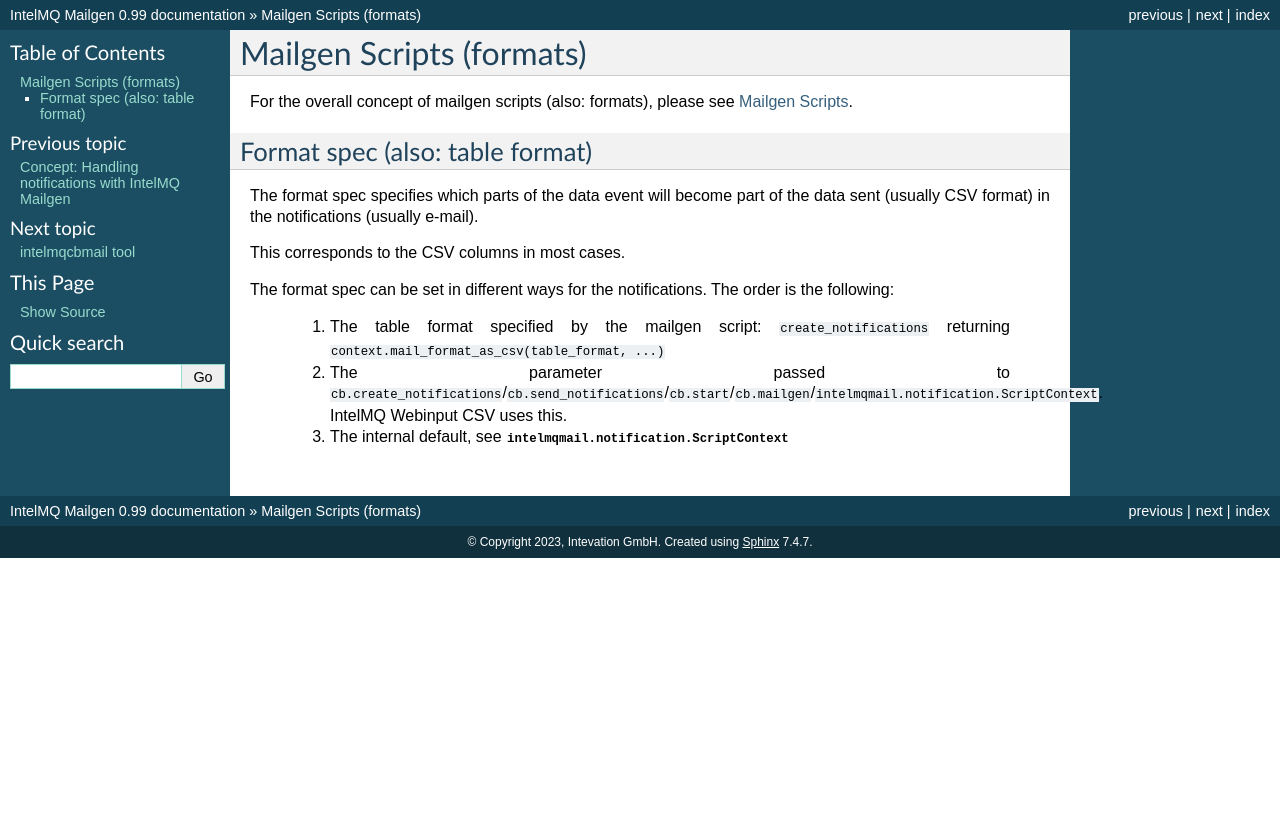
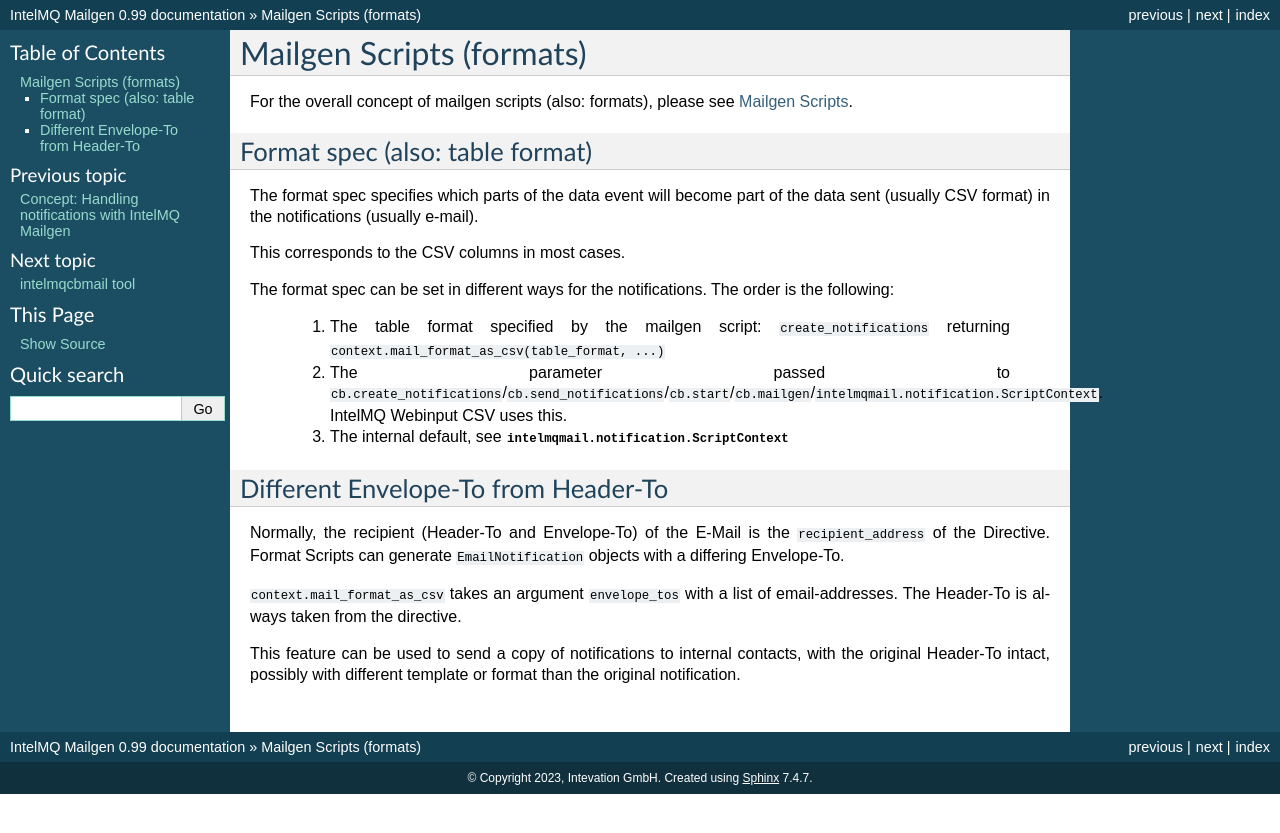
Before and after one commit to Intevation/intelmq-mailgen, a Sphinx documentation site: the page built from docs/scripts.rst, in a window 1280 px wide. Shown: the top 833 px of the page. Built offline with Sphinx 7.4.7, drawn with Linux system fonts in a browser that asks for light colours; pages that are not in the unit, such as notebooks, are missing from menus.

Commit message:
documentation for envelope_tos

```diff
--- a/docs/scripts.rst
+++ b/docs/scripts.rst
@@ -19,3 +19,15 @@
  2. The parameter passed to ``cb.create_notifications``/``cb.send_notifications``/``cb.start``/``cb.mailgen``/``intelmqmail.notification.ScriptContext``.
     IntelMQ Webinput CSV uses this.
  3. The internal default, see :py:mod:`intelmqmail.notification.ScriptContext`
+
+Different Envelope-To from Header-To
+------------------------------------
+
+Normally, the recipient (Header-To and Envelope-To) of the E-Mail is the ``recipient_address`` of the Directive.
+Format Scripts can generate ``EmailNotification`` objects with a differing Envelope-To.
+
+``context.mail_format_as_csv`` takes an argument ``envelope_tos`` with a list of email-addresses.
+The Header-To is always taken from the directive.
+
+This feature can be used to send a copy of notifications to internal contacts,
+with the original Header-To intact, possibly with different template or format than the original notification.
```
